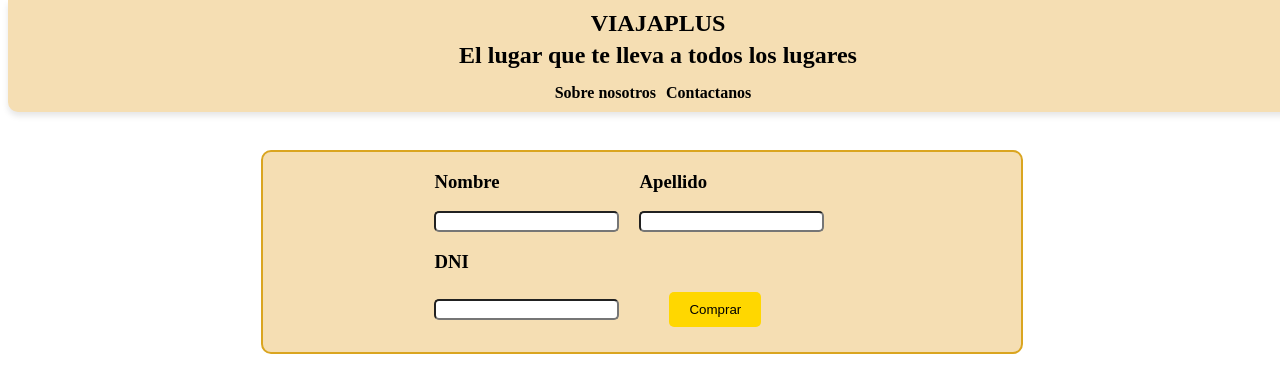
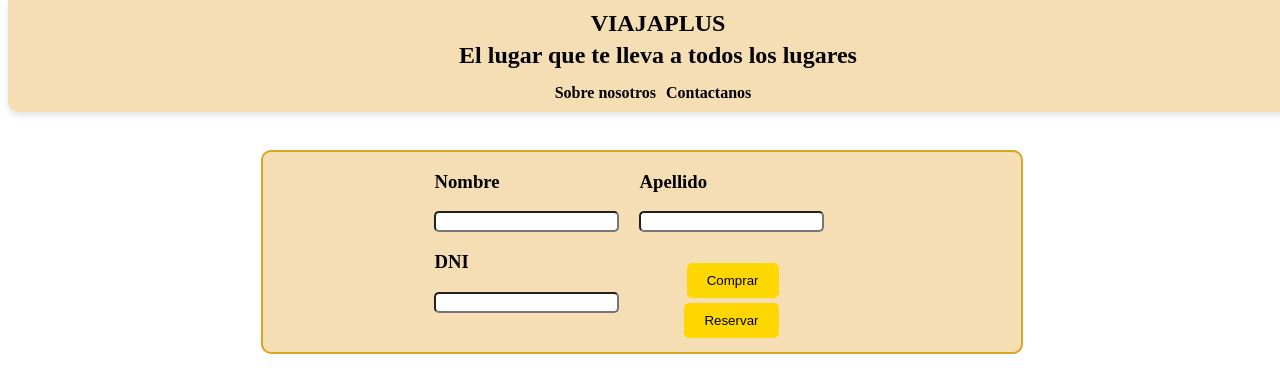
Before and after one commit to ZalazarFernando/ViajaPlus, an Angular app: page /administration/ticket-sales in a window 1280 px wide. Shown: the top 392 px of the page. Built offline with nearby package versions, Linux system fonts and the light colour scheme.

Commit message:
add btn ticket sales

```diff
--- a/src/app/administratio/ticket-sales/ticket-sales.component.css
+++ b/src/app/administratio/ticket-sales/ticket-sales.component.css
@@ -27,7 +27,14 @@
         margin-left: 20%;
     }
 
-    #btn-sales{
+    #btn-ticket-reservation{
+        display: flex;
+        flex-direction: column;
+        margin-right: 40%;
+        margin-top: -50px;
+    }
+
+    button{
         background-color: #FFD700;
         color: #000000;
         border: none;
@@ -36,9 +43,10 @@
         cursor: pointer;
         align-self: flex-end;
         margin-left: 50px;
+        margin-bottom: 5px;
     }
 
-    #btn-sales:hover {
+    button:hover {
         background-color: #8B4513; /* Cambio de color al pasar el ratón */
         color: #ffffff;
       }
--- a/src/app/administratio/ticket-sales/ticket-sales.component.html
+++ b/src/app/administratio/ticket-sales/ticket-sales.component.html
@@ -26,9 +26,14 @@
                 id="dni-input"
                 [(ngModel)]="dni">
 
-            <button
+            <div id="btn-ticket-reservation">
+                <button
                 id="btn-sales"
                 (click)="saveData()">Comprar</button>
+                <button
+                id="btn-reservation"
+                (click)="saveData()">Reservar</button>
+            </div>
         </div>
     </div>
 </section>
```
